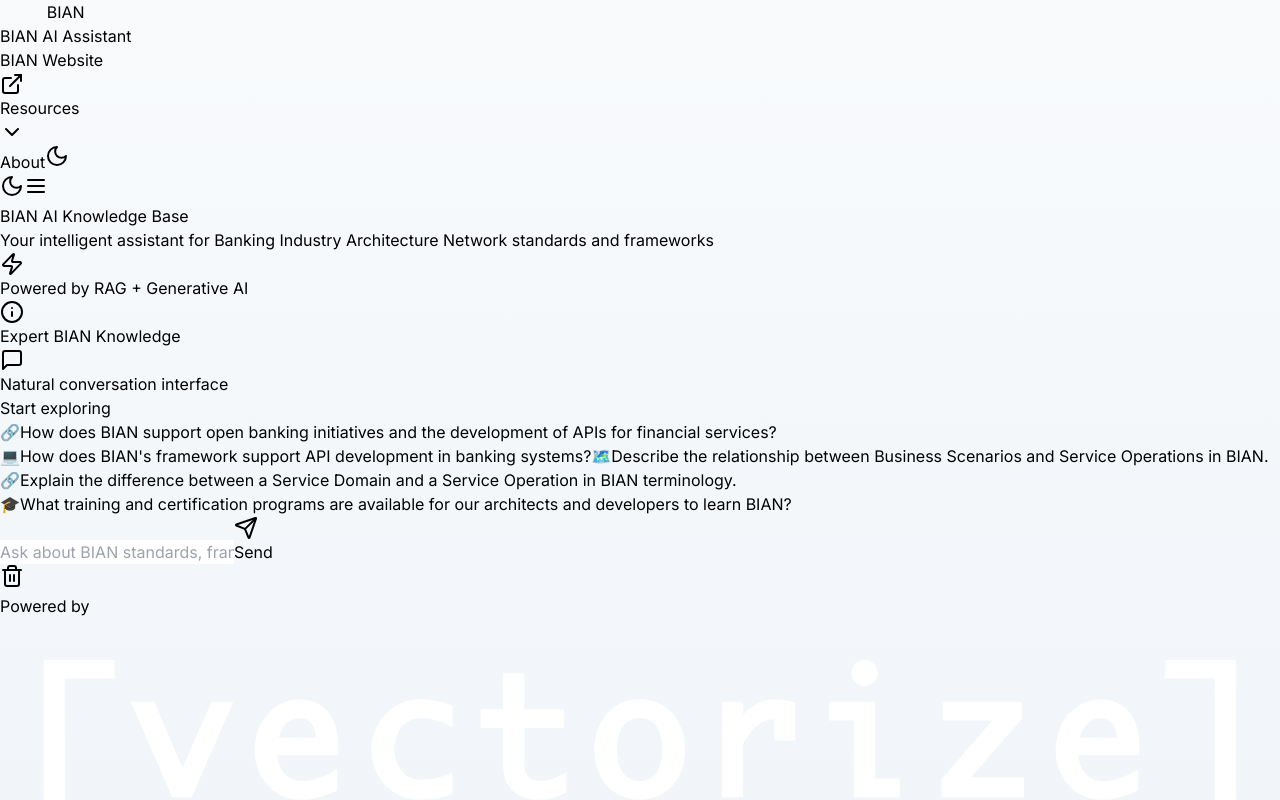
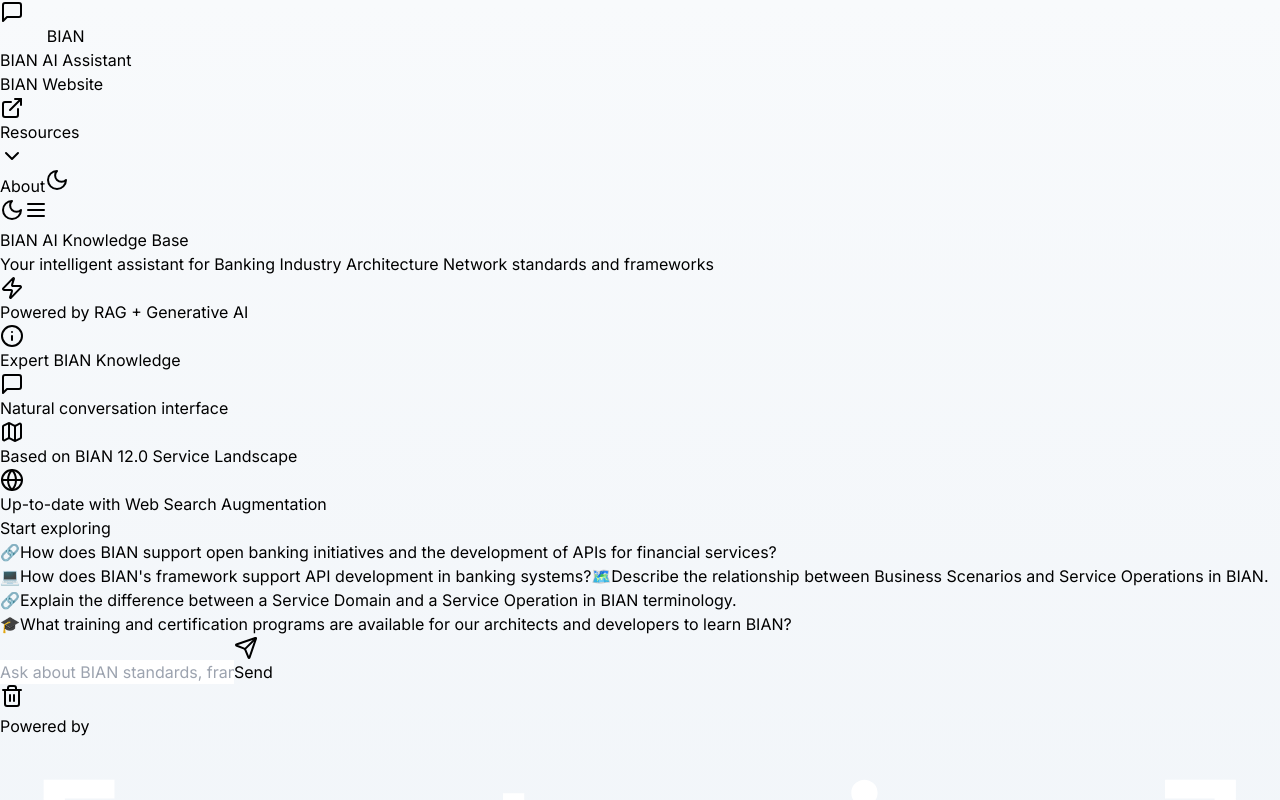
Before and after one commit to sztimhdd/AI_BIAN, a Next.js app in the folder chatbot/: page / in a window 1280 px wide. Shown: the top 800 px of the page. Built offline with nearby package versions, Linux system fonts and the light colour scheme.

Commit message:
updated texts

```diff
--- a/chatbot/src/app/page.tsx
+++ b/chatbot/src/app/page.tsx
@@ -4,7 +4,7 @@
 import Markdown from "react-markdown";
 import { useState, useRef, useEffect } from "react";
 import remarkGfm from "remark-gfm";
-import { AlertCircle, ChevronDown, Trash2, RefreshCw, XCircle, Moon, Sun, Send, Menu, X, Info, ExternalLink, MessageSquare, Zap } from "lucide-react";
+import { AlertCircle, ChevronDown, Trash2, RefreshCw, XCircle, Moon, Sun, Send, Menu, X, Info, ExternalLink, MessageSquare, Zap, Map, Globe } from "lucide-react";
 
 interface PlaceholderOption {
   emoji: string;
@@ -342,7 +342,7 @@
           </div>
 
           <div className="mt-6 pt-4 border-t border-gray-200 dark:border-gray-700 text-sm text-gray-500 dark:text-gray-400">
-            <p>© 2024 BIAN AI Assistant. All rights reserved.</p>
+            <p>© 2025 BIAN AI Assistant. All rights reserved.</p>
           </div>
         </div>
       </div>
@@ -361,8 +361,9 @@
                   onClick={resetToHome}
                   className="flex items-center gap-2 hover:opacity-80 transition-opacity focus:outline-none"
                 >
-                  <div className="bg-blue-600 text-white p-2.5 rounded-lg flex items-center justify-center w-10 h-10">
-                    <span className="font-bold text-xs leading-none">BIAN</span>
+                  <div className="relative bg-blue-600 text-white p-2 rounded-lg flex items-center justify-center w-10 h-10">
+                    <MessageSquare className="w-6 h-6" />
+                    <span className="absolute inset-0 flex items-center justify-center font-bold text-xs leading-none tracking-tighter">BIAN</span>
                   </div>
                   <span className="font-semibold text-xl">BIAN <span className="text-blue-600">AI</span> Assistant</span>
                 </button>
@@ -536,6 +537,14 @@
                     <MessageSquare className="w-4 h-4" />
                     <span>Natural conversation interface</span>
                   </div>
+                  <div className="flex items-center gap-2 px-4 py-2 rounded-full bg-white/10 backdrop-blur-sm text-white border border-white/20">
+                    <Map className="w-4 h-4" />
+                    <span>Based on BIAN 12.0 Service Landscape</span>
+                  </div>
+                  <div className="flex items-center gap-2 px-4 py-2 rounded-full bg-white/10 backdrop-blur-sm text-white border border-white/20">
+                    <Globe className="w-4 h-4" />
+                    <span>Up-to-date with Web Search Augmentation</span>
+                  </div>
                 </div>
               </div>
               <div className="mt-8">
@@ -570,7 +579,7 @@
                   </div>
                   <div className="ml-3">
                     <p className="text-sm text-blue-700 dark:text-blue-300">
-                      This assistant is trained on BIAN's extensive knowledge base and can provide detailed answers about banking architecture standards.
+                      The underlying RAG knowledge base of this assistant is trained on BIAN 12.0 Service Landscape, BIAN Book 2nd Edition, and Web Search augmentation.
                     </p>
                   </div>
                 </div>
```
